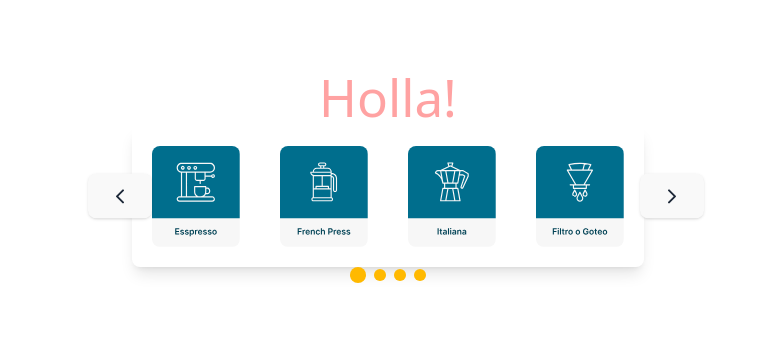
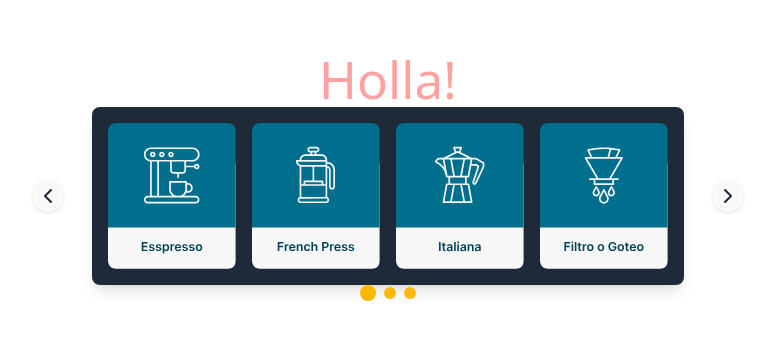
Before and after one commit to marlevilla/carrusel, a React (Vite) app: page / in a window 1280 px wide. Shown: the part 232-572 px from the top of the page, without its empty margins (252-1027 px from the left). Built offline with nearby package versions, Linux system fonts and the light colour scheme.

Commit message:
init branch

```diff
--- a/src/App.tsx
+++ b/src/App.tsx
@@ -2,24 +2,23 @@
 
 import './App.css'
 import React from "react";
-import  Carrusel  from  "./Carrusel";
-import  img1  from  "./assets/default.svg";
-import  img2  from  "./assets/Group34.svg";
-import  img3  from  "./assets/Group35.svg";
-import  img4  from "./assets/Group36.svg";
+import Carrusel from "./Carrusel";
+
+import Cards from './components/Cards';
+import Cards2 from './components/Cards2';
+
+
+const diapositivas: React.ReactNode[] = [<Cards />, <Cards2 />, <Cards />];
 
 
 const App: React.FC = () => {
-  const diapositivas: string[] = [img1, img2, img3, img4];
-
   return (
     <>
       <h1 className='text-5xl text-red-300'>Holla!</h1>
-       <div className="relative">
-        <div className="max-w-lg">
-          <Carrusel slides={diapositivas} />
-        </div>
-      </div>
+
+
+      <Carrusel slides={diapositivas} />
+
     </>
 
   );
--- a/src/Carrusel.tsx
+++ b/src/Carrusel.tsx
@@ -1,68 +1,60 @@
-import React, { useState, useEffect } from "react";
+import React, { useState } from "react";
 import { ChevronLeft, ChevronRight } from "react-feather";
 
 
 interface CarouselProps {
     autoSlide?: boolean;
     autoSlideInterval?: number;
-    slides: string[];
+
+    slides: React.ReactNode[];
 }
 
 const Carrusel: React.FC<CarouselProps> = ({
-    autoSlide = false,
-    autoSlideInterval = 3000,
     slides,
 }) => {
     const [curr, setCurr] = useState(0);
 
-    const prev = () =>
-        setCurr((curr) => (curr === 0 ? slides.length - 1 : curr - 1));
-    const next = () =>
-        setCurr((curr) => (curr === slides.length - 1 ? 0 : curr + 1));
+    const prev = () => {
+        setCurr((curr) => (curr === 0 ? slides.length - 1 : curr - 1))
+    }
 
-    useEffect(() => {
-        if (!autoSlide) return;
-        const slideInterval = setInterval(next, autoSlideInterval);
-        return () => clearInterval(slideInterval);
-    }, [autoSlide, autoSlideInterval]);
+    const next = () => {
+        setCurr((curr) => (curr === slides.length - 1 ? 0 : curr + 1))
+    }
 
     return (
-        <div className="relative w-full h-full max-w-4xl mx-auto">
+        <div className="relative">
 
-
-            <div className="overflow-hidden rounded-lg shadow-lg">
+            {/* Cards */}
+            <div className="overflow-hidden w-full rounded-lg shadow-lg bg-gray-800 px-4">
                 <div
-                    className="flex transition-transform ease-out duration-500 h-full"
-                    style={{ transform: `translateX(-${curr * 33.33}%)` }}
+                    className="transition-transform ease-out duration-500 h-full flex justify-center items-center"
                 >
-                    {slides.map((img, index) => (
-                        <div key={index} className="w-3xl p-5">
-                            <img
-                                src={img}
-                                alt={`slide-${index}`}
-                                className="w-full h-auto rounded-lg"
-                            />
-                        </div>
-                    ))}
+                    {
+                        slides[curr]
+                    }
                 </div>
             </div>
 
-
-
             <button
+                type="button"
+                title="Previous"
                 onClick={prev}
-                className="absolute top-1/2 left-[-60px] transform -translate-y-1/2 p-1 bg-white/80 ml-4 text-gray-800 rounded-full shadow hover:bg-white" >
+                className="absolute top-1/2 left-0 md:left-[-60px] transform -translate-y-1/2 p-1 bg-white/80 text-gray-800 rounded-full shadow hover:bg-white" >
 
                 <ChevronLeft size={24} />
             </button>
+
             <button
+                type="button"
+                title="next"
                 onClick={next}
-                className="absolute top-1/2 right-[-60px] transform -translate-y-1/2 p-1 bg-white/80 text-gray-800 rounded-full shadow hover:bg-white"
+                className="absolute top-1/2 right-0 md:right-[-60px] transform -translate-y-1/2 p-1 bg-white/80 text-gray-800 rounded-full shadow hover:bg-white"
             >
                 <ChevronRight size={24} />
             </button>
 
-
+            {/* Puntos */}
             <div className="absolute bottom left-0 right-0 flex items-center justify-center gap-2">
                 {slides.map((_, i) => (
                     <div
@@ -71,6 +63,7 @@ const Carrusel: React.FC<CarouselProps> = ({
                     />
                 ))}
             </div>
+
         </div>
     );
 };
--- /dev/null
+++ b/src/components/Cards.tsx
@@ -0,0 +1,25 @@
+import img1 from "../assets/default.svg";
+import img2 from "../assets/Group34.svg";
+import img3 from "../assets/Group35.svg";
+import img4 from "../assets/Group36.svg";
+
+const Cards = () => {
+
+  const diapositivas: string[] = [img1, img2, img3, img4];
+
+  return (
+    <div className="flex flex-wrap  justify-center gap-4 py-4">
+      {diapositivas.map((img, index) => (
+        <div key={index} className="">
+          <img
+            src={img}
+            alt={`slide-${index}`}
+            className="rounded-lg w-32"
+          />
+        </div>
+      ))}
+    </div>
+  )
+}
+
+export default Cards
--- /dev/null
+++ b/src/components/Cards2.tsx
@@ -0,0 +1,25 @@
+import img1 from "../assets/default.svg";
+import img2 from "../assets/Group34.svg";
+import img3 from "../assets/Group35.svg";
+import img4 from "../assets/Group36.svg";
+
+const Cards2 = () => {
+
+  const diapositivas: string[] = [img1, img2, img3, img4];
+
+  return (
+    <div className="flex flex-wrap  justify-center gap-4 py-4">
+      {diapositivas.map((img, index) => (
+        <div key={index} className="">
+          <img
+            src={img}
+            alt={`slide-${index}`}
+            className="rounded-lg w-32"
+          />
+        </div>
+      ))}
+    </div>
+  )
+}
+
+export default Cards2
--- a/src/index.css
+++ b/src/index.css
@@ -28,7 +28,6 @@ body {
   margin: 0;
   display: flex;
   place-items: center;
-  min-width: 320px;
   min-height: 100vh;
 }
 
@@ -37,24 +36,6 @@ h1 {
   line-height: 1.1;
 }
 
-button {
-  border-radius: 8px;
-  border: 1px solid transparent;
-  padding: 0.6em 1.2em;
-  font-size: 1em;
-  font-weight: 500;
-  font-family: inherit;
-  background-color: #1a1a1a;
-  cursor: pointer;
-  transition: border-color 0.25s;
-}
-button:hover {
-  border-color: #646cff;
-}
-button:focus,
-button:focus-visible {
-  outline: 4px auto -webkit-focus-ring-color;
-}
 
 @media (prefers-color-scheme: light) {
   :root {
@@ -68,3 +49,8 @@ button:focus-visible {
     background-color: #f9f9f9;
   }
 }
+
+
+button {
+  cursor: pointer;
+}
```
